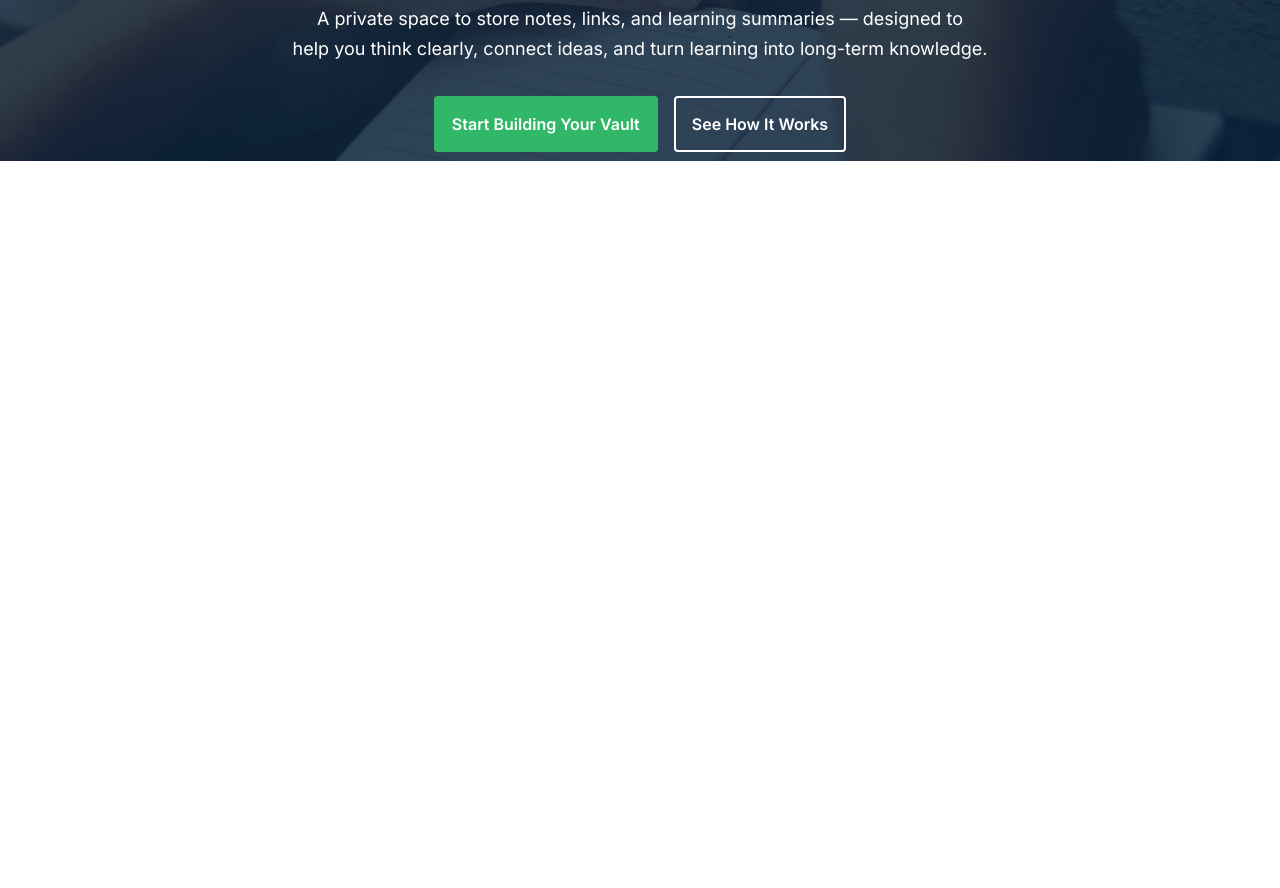
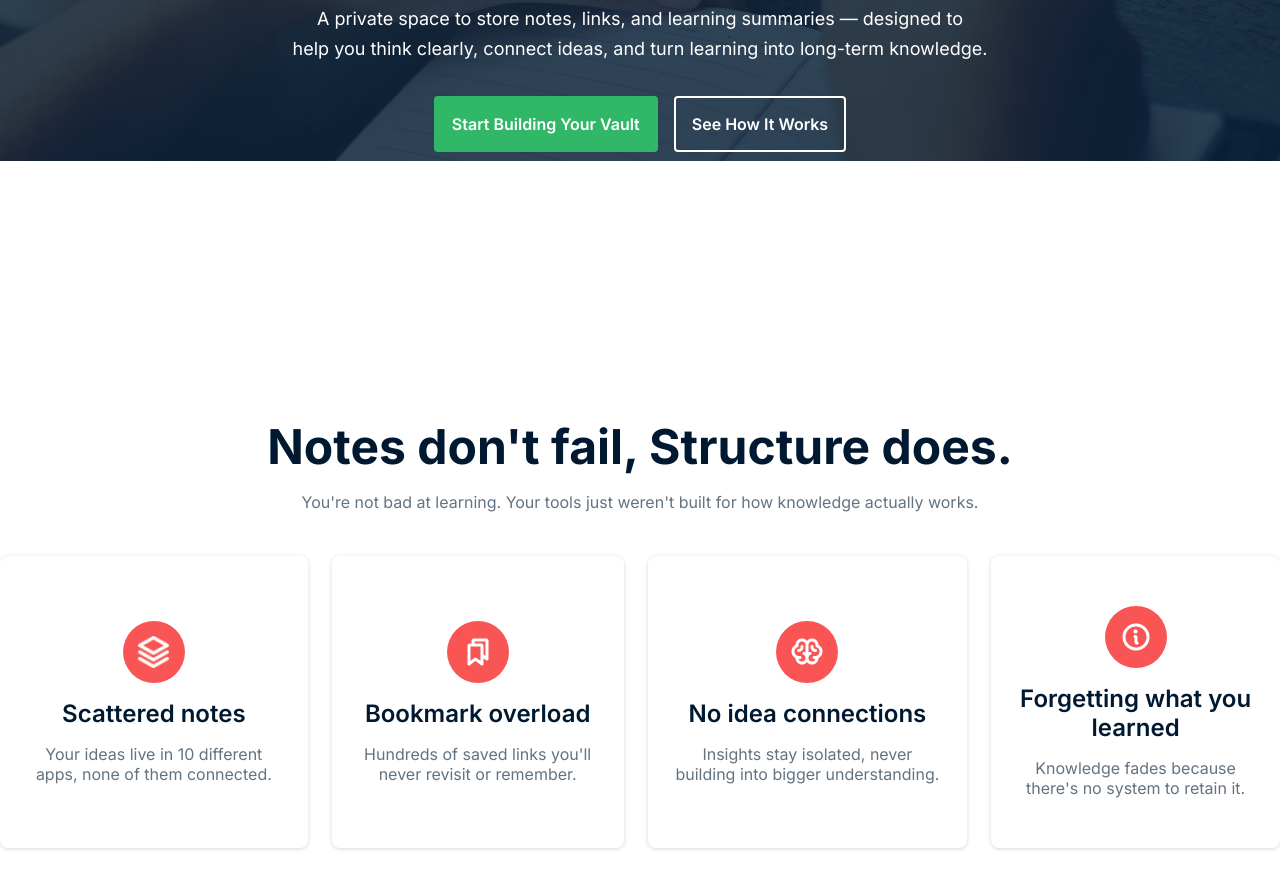
Before and after one commit to wasifhasancse/PH-B13-A01-Knowledge-Vault, a plain HTML site: page index.html in a window 1280 px wide. Shown: the part 474-1362 px from the top of the page. Before the commit the page ends 800 px from the top, so only its background shows below. Drawn offline with Linux system fonts and the light colour scheme.

Commit message:
notes section add

```diff
--- a/index.html
+++ b/index.html
@@ -62,6 +62,67 @@
       </div>
     </section>
     <!-- hero section end -->
+
+    <!-- notes section start  -->
+     <section>
+      <div class="notes container">
+        <div class="notes-title">
+          <h2>Notes don't fail, Structure does.</h2>
+          <p>You're not bad at learning. Your tools just weren't built for how knowledge actually works.</p>
+        </div>
+        <!-- notes-card-container start  -->
+        <div class="notes-card-container">
+
+          <!-- notes-card start  -->
+           <div class="notes-card">
+            <div class="notes-card-img">
+              <img src="./assets/Vector.png" alt="Vector">
+            </div>
+            <h4>Scattered notes</h4>
+            <p>Your ideas live in 10 different apps, none of them connected.</p>
+           </div>
+          <!-- notes-card end -->
+
+          <!-- notes-card start  -->
+           <div class="notes-card">
+            <div class="notes-card-img">
+              <img src="./assets/Bookmarks.png" alt="Bookmarks">
+            </div>
+            <h4>Bookmark overload</h4>
+            <p>Hundreds of saved links you'll never revisit or remember.</p>
+           </div>
+          <!-- notes-card end -->
+
+          <!-- notes-card start  -->
+           <div class="notes-card">
+            <div class="notes-card-img">
+              <img src="./assets/Brain.png" alt="Brain">
+            </div>
+            <h4>No idea connections</h4>
+            <p>Insights stay isolated, never building into bigger understanding.</p>
+           </div>
+          <!-- notes-card end -->
+
+          <!-- notes-card start  -->
+           <div class="notes-card">
+            <div class="notes-card-img">
+              <img src="./assets/Info.png" alt="Info">
+            </div>
+            <h4>Forgetting what
+            you learned</h4>
+            <p>Knowledge fades because there's no system to retain it.</p>
+           </div>
+          <!-- notes-card end -->
+
+        </div>
+        <!-- notes-card-container end  -->
+      </div>
+     </section>
+    <!-- notes section end -->
+
+    <!-- the solution section start  -->
+
+    <!-- the solution section end -->
   </main>
   <!-- main section end -->
 
--- a/style.css
+++ b/style.css
@@ -56,6 +56,10 @@
   background: #fff;
 }
 
+/* .nav .nav-logo img{
+
+} */
+
 .nav .nav-link ul {
   list-style: none;
   display: flex;
@@ -66,7 +70,7 @@
   text-decoration: none;
   font-size: 16px;
   font-weight: 500;
-  color: #000;
+  color: #001931;
 }
 
 .nav .nav-link ul a:hover {
@@ -130,3 +134,67 @@
   margin-top: 16px;
 }
 /* hero section style end */
+
+/* notes section style start */
+.notes {
+  margin: 120px auto;
+  text-align: center;
+}
+
+.notes .notes-title h2 {
+  font-size: 48px;
+  font-weight: 700;
+  color: #001931;
+  margin-bottom: 16px;
+}
+
+.notes .notes-title p {
+  color: #627382;
+  font-style: 16px;
+  margin-bottom: 44px;
+}
+
+.notes .notes-card-container {
+  display: flex;
+  align-items: stretch;
+  justify-content: center;
+  gap: 24px;
+}
+
+.notes .notes-card-container .notes-card {
+  padding: 50px 24px;
+  max-width: 332px;
+  border-radius: 8px;
+  display: flex;
+  flex-direction: column;
+  align-items: center;
+  justify-content: center;
+  gap: 16px;
+  box-shadow: 0px 1px 4px rgba(0, 0, 0, 0.16);
+}
+
+.notes .notes-card-container .notes-card .notes-card-img {
+  display: flex;
+  align-items: center;
+  justify-content: center;
+  background: #f95555;
+  padding: 15px;
+  border-radius: 50%;
+}
+
+.notes .notes-card-container .notes-card .notes-card-img img {
+  width: 32px;
+  height: 32px;
+}
+
+.notes .notes-card-container .notes-card h4{
+  font-size: 24px;
+  font-weight: 600;
+  color: #001931;
+}
+
+.notes .notes-card-container .notes-card p{
+  font-size: 16px;
+  color: #627382;
+}
+/* notes section style end */
```
